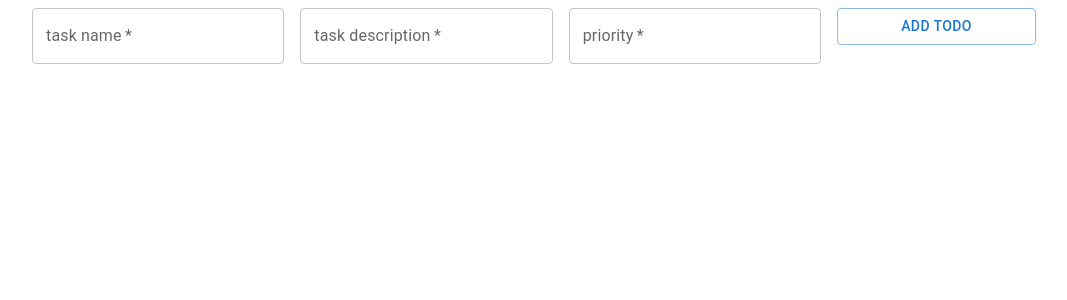
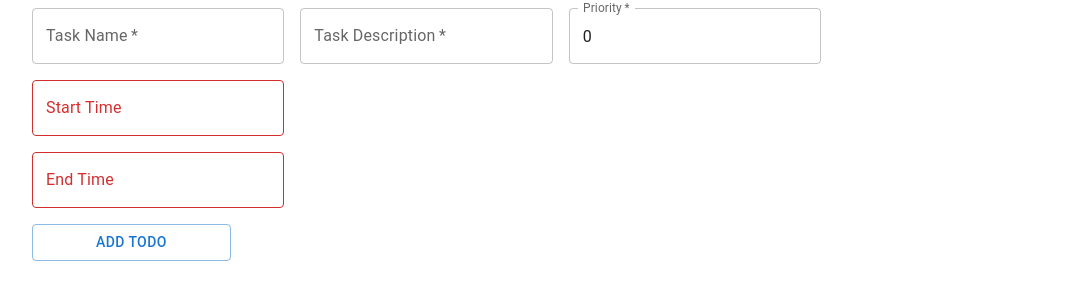
Before and after one commit to asand017/todo-for-time-track, a React (Create React App) app in the folder todo-time/: page / in a window 1280 px wide. Shown: the top 300 px of the page, without its empty margins (40-1107 px from the left). Built offline with nearby package versions, Linux system fonts and the light colour scheme; no server answers.

Commit message:
wip: add todo connected and working to postgresql db

```diff
--- a/todo-time/package.json
+++ b/todo-time/package.json
@@ -18,6 +18,7 @@
     "react-dom": "^18.1.0",
     "react-query": "^3.39.1",
     "react-scripts": "5.0.1",
+    "react-time-picker": "^4.5.0",
     "web-vitals": "^2.1.4",
     "yup": "^0.32.11"
   },
--- a/todo-time/src/tasks/TaskAdd.jsx
+++ b/todo-time/src/tasks/TaskAdd.jsx
@@ -1,15 +1,18 @@
 import React, { useState, useEffect } from 'react';
 import Box from '@mui/material/Box';
 import Button from '@mui/material/Button';
+import Stack from '@mui/material/Stack';
 import TextField from '@mui/material/TextField';
+import { useFormik } from 'formik';
 import { AdapterLuxon } from '@mui/x-date-pickers/AdapterLuxon';
 import { LocalizationProvider } from '@mui/x-date-pickers/LocalizationProvider';
 import { TimePicker } from '@mui/x-date-pickers/TimePicker';
-import { useFormik } from 'formik';
 import { DateTime } from 'luxon';
-import * as Yup from 'yup';
 
 export default function TaskAdd(props) {
+
+    const [startTime, setStartTime] = useState(0);
+    const [endTime, setEndTime] = useState(0);
 
     const validate = (values, props) => {
         const errors = {};
@@ -29,19 +32,31 @@ export default function TaskAdd(props) {
         initialValues: {
             name: '',
             description: '',
-            priority: '',
-            start_time: null,
-            end_time: null
+            priority: 0,
         },
         validate: validate,
         onSubmit: (values) => {
             console.log("submitting");
-            props.mutation.mutate(values);
+            props.mutation.mutate({
+                name: values.name,
+                description: values.description,
+                priority: values.priority,
+                start_time: startTime.toLocaleString(DateTime.TIME_24_SIMPLE),
+                end_time: endTime.toLocaleString(DateTime.TIME_24_SIMPLE)
+            });
         }
     })
 
+    useEffect(() => {
+        console.log("Start Time: ", startTime);
+    }, [startTime]);
+
+    useEffect(() => {
+        console.log("End Time: ", endTime);
+    }, [endTime]);
+
     return (
-        <LocalizationProvider dateAdapter={AdapterLuxon}>
+        <div>
             <Box
                 component="form"
                 sx={{
@@ -52,33 +67,51 @@ export default function TaskAdd(props) {
             >
                 <TextField required id="name"
                     name="name"
-                    label="task name"
+                    label="Task Name"
                     value={formik.values.name}
                     onChange={formik.handleChange}
                     error={formik.touched.name && Boolean(formik.errors.name)}/>
                 <TextField required id="description"
                     name="description"
-                    label="task description"
+                    label="Task Description"
                     value={formik.values.description}
                     onChange={formik.handleChange}
                     error={formik.touched.description && Boolean(formik.errors.description)}/>
                 <TextField required id="priority"
                     name="priority"
-                    label="priority"
+                    label="Priority"
                     value={formik.values.priority}
                     onChange={formik.handleChange}
                     error={formik.touched.priority && Boolean(formik.errors.priority)}/>
-
+                <LocalizationProvider dateAdapter={AdapterLuxon}>
+                    <Stack spacing={2}>
+                        <TimePicker
+                            label="Start Time"
+                            value={startTime}
+                            onChange={(value) => {
+                                setStartTime(value);
+                            }}
+                            renderInput={(params) => <TextField {...params}/>}
+                        />
+                        <TimePicker
+                            label="End Time"
+                            value={endTime}
+                            onChange={(value) => {
+                                setEndTime(value);
+                            }}
+                            renderInput={(params) => <TextField {...params}/>}
+                        />
+                    </Stack>
+                </LocalizationProvider>
                 <Button color="primary" variant="outlined" type="submit">Add Todo</Button>
             </Box>
-        </LocalizationProvider>
+        </div>
     )
 }
 
 /*
-<TimePicker id="start_time"
-name="start_time"
-label="start time"
-value={formik.values.start_time}
-onChange={formik.handleChange}/>
+<label htmlFor="start_time">Start Time</label>
+<TimePicker id="start_time" name="start_time" value={startTime} onChange={ (value) => setStartTime(value)}/>
+<label htmlFor="end_time">End Time</label>
+<TimePicker id="end_time" name="end_time" value={endTime} onChange={ (value) => setEndTime(value)}/>
 */
```
Also changed, not shown: 2 other files (tests, documents, lock files or other folders).
